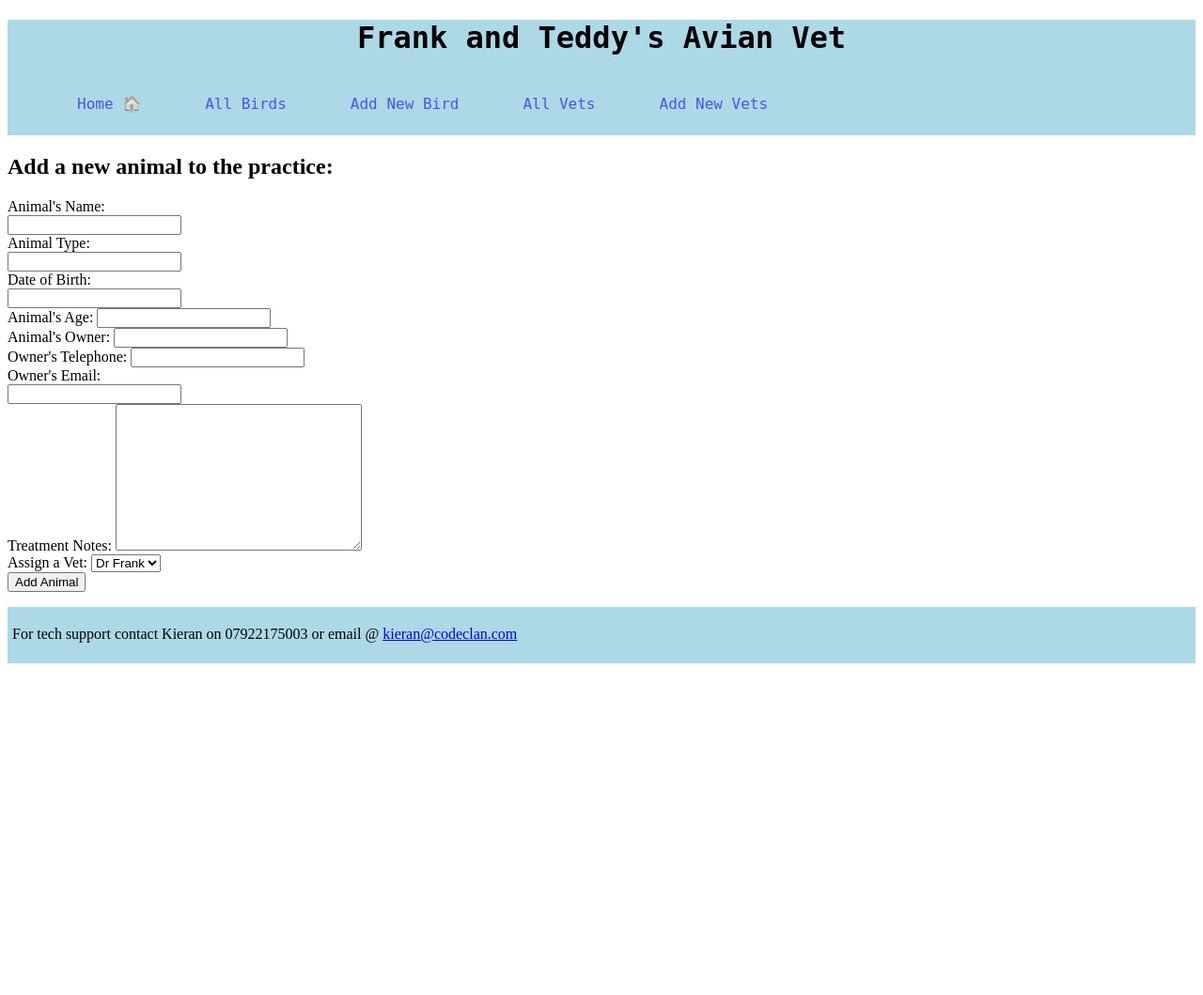
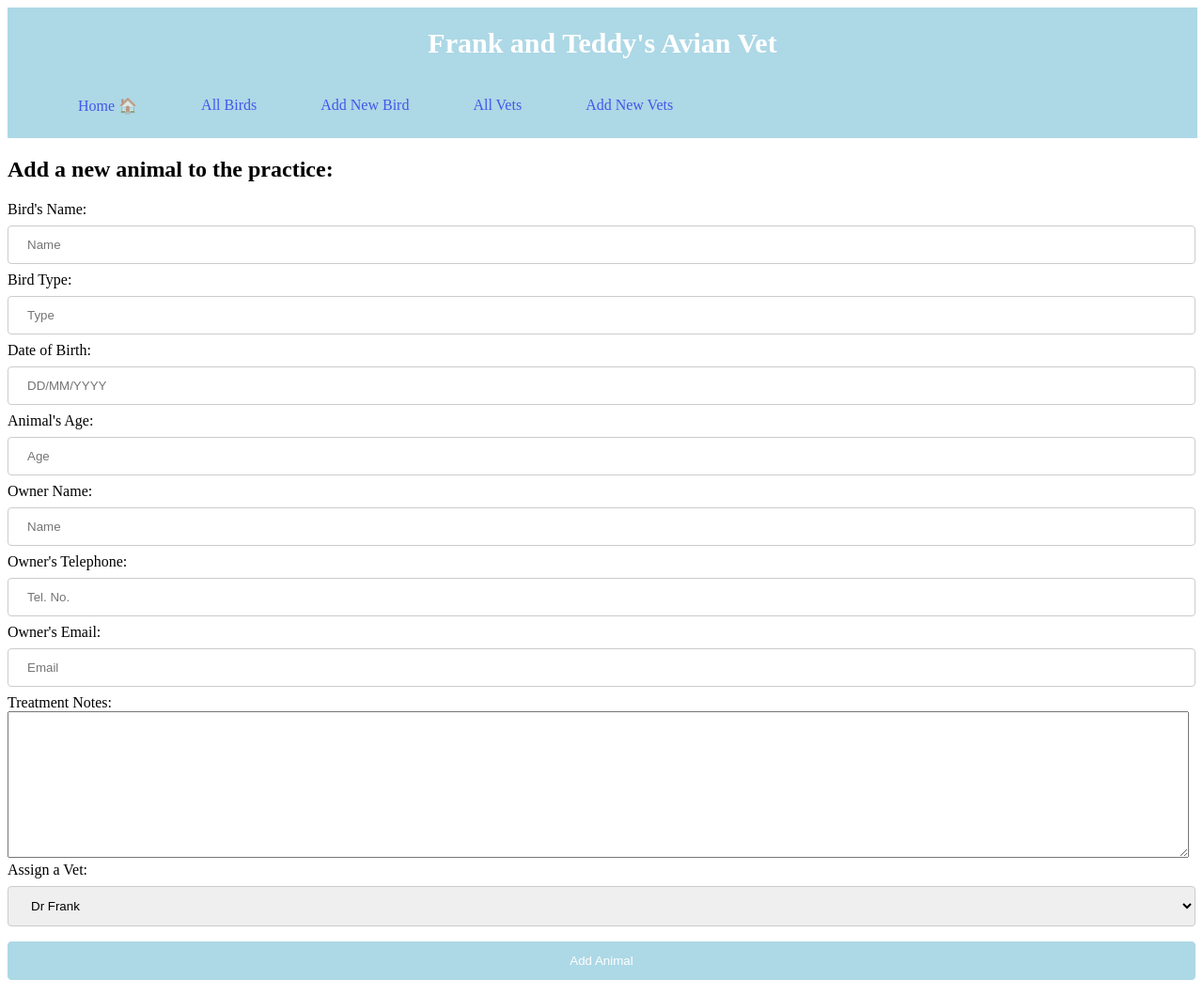
Before and after one commit to KRooney941/Project1, a Flask app: page /animals/new in a window 1280 px wide. Shown: the whole page at 94% size. Before the commit the page ends 706 px from the top, so only its background shows below. Run offline with Flask 2, Linux system fonts and the light colour scheme; data comes from the database, SQL or seed files in the repository; both versions use the stored data as it was after the commit.

Commit message:
MVP working

```diff
--- a/controllers/animals_controller.py
+++ b/controllers/animals_controller.py
@@ -31,8 +31,8 @@ def add_animal():
     owner_email = request.form["owner_email"]
     notes = request.form["notes"]
     vet = vet_repository.select(request.form['vet_id'])
-    animal = Animal(name, type, dob, age, notes,
-                    owner, owner_email, owner_tel, vet)
+    animal = Animal(name, type, dob, age,
+                    owner, owner_tel, owner_email, notes, vet)
     animal_repository.save(animal)
     return redirect("/animals")
 
@@ -40,8 +40,8 @@ def add_animal():
 @animals_blueprint.route("/animals/<id>/edit", methods=['GET'])
 def edit_animal(id):
     animal = animal_repository.select(id)
-    vet = vet_repository.select_all()
-    return render_template('/animals/edit.html', animal=animal, vet=vet)
+    vets = vet_repository.select_all()
+    return render_template('/animals/edit.html', animal=animal, all_vets=vets)
 
 
 @animals_blueprint.route("/animals/<id>", methods=['POST'])
@@ -55,8 +55,8 @@ def update_animal(id):
     owner_tel = request.form["owner_tel"]
     owner_email = request.form["owner_email"]
     vet = vet_repository.select(request.form['vet_id'])
-    animal = Animal(name, type, dob, age, owner,
-                    owner_email, owner_tel, notes, vet)
+    animal = Animal(name, type, dob, age, owner, owner_tel,
+                    owner_email,  notes, vet, id)
     animal_repository.update(animal)
     # return redirect('/animals')
 
--- a/repositories/animal_repository.py
+++ b/repositories/animal_repository.py
@@ -56,5 +56,5 @@ def delete(id):
 def update(animal):
     sql = "UPDATE animals SET (name, type, dob, age, owner, owner_tel, owner_email, notes, vet_id) = (?, ?, ?, ?, ?, ?, ?, ?, ?) WHERE id = ?"
     values = [animal.name, animal.type, animal.dob, animal.age, animal.owner,
-              animal.owner_tel, animal.owner_email, animal.notes, animal.vet.id]
+              animal.owner_tel, animal.owner_email, animal.notes, animal.vet.id, animal.id]
     run_sql(sql, values)
--- a/static/style.css
+++ b/static/style.css
@@ -1,24 +1,16 @@
 header {
-    position: relative;
-	display: block;
-	height: 30%;
-	max-height: 200px;
-	text-align: center;
-	justify-content: center;
-	font-family: "Major Mono Display", monospace;
-    background-color: lightblue;
+        padding: 1px;
+        text-align: center;
+        background: lightblue;
+        color: white;
+        font-size: 15px;
+        width:100%;
 }
 
-footer {
-    padding-left: 5px;
-    background-color: lightblue;
-    height: 60px;
+header > nav {
+    font-size: 0px;
 }
 
-
-footer > p {
-    padding-top: 20px;
-}
 
 .url_buttons {
     display: flex;
@@ -46,7 +38,7 @@ footer > p {
   }
 
 
-#home-image {
+   #home-image {
     background-image: url('images/for_them.png');
     width:100vw;
     height: 85vh;
@@ -76,3 +68,66 @@ footer > p {
     background-color: blue;
     color: white;
   }
+
+  main {
+    width:100%;
+  }
+
+  input[type=text], select {
+    width: 100%;
+    padding: 12px 20px;
+    margin: 8px 0;
+    display: inline-block;
+    border: 1px solid #ccc;
+    border-radius: 4px;
+    box-sizing: border-box;
+  }
+
+  input[type=submit] {
+    width: 100%;
+    background-color: lightblue;
+    color: white;
+    padding: 14px 20px;
+    margin: 8px 0;
+    border: none;
+    border-radius: 4px;
+    cursor: pointer;
+  }
+
+  input[type=submit]:hover {
+    background-color:darkblue;
+  }
+
+textarea {
+    width: 99%;
+}
+
+.animal {
+    padding-top: 30px;
+}
+
+.all_vets{
+    padding-top: 35px;
+}
+
+.add_animal_button > button{
+    background-color: lightblue;
+    color: white;
+    width: 100%;
+    padding: 12px 20px;
+    margin: 8px 0;
+    display: inline-block;
+    border: 1px solid lightblue;
+    border-radius: 4px;
+    box-sizing: border-box;
+
+}
+
+.add_animal_button  :hover{
+    background-color: darkblue;
+  }
+
+
+.delete_button_vet {
+    padding-top: 10px;
+}
--- a/templates/animals/edit.html
+++ b/templates/animals/edit.html
@@ -54,10 +54,11 @@
     </div>
 
 </div>
+<button type="submit">Update Details</button>
 </form>
 
-    <button type="submit">Update Details</button>
 
-</form>
+
+
 
 {% endblock %}
--- a/templates/animals/new.html
+++ b/templates/animals/new.html
@@ -7,38 +7,40 @@
         <div>
             <h2>Add a new animal to the practice:</h2>
         </div>
-            <label for="name">Animal's Name:</label><br>
-            <input type="text" id="name" name="name"><br>
 
         <div>
-            <label for="type">Animal Type:</label><br>
-            <input type="text" id="type" name="type"><br>
+            <label for="name">Bird's Name:</label><br>
+            <input type="text" id="name" name="name" placeholder="Name"><br>
+        </div>
+        <div>
+            <label for="type">Bird Type:</label><br>
+            <input type="text" id="type" name="type" placeholder="Type"><br>
         </div>
 
         <div>
             <label for="dob">Date of Birth:</label><br>
-            <input type="text" id="dob" name="dob"><br>
+            <input type="text" id="dob" name="dob" placeholder="DD/MM/YYYY"><br>
         </div>
 
         <div>
             <label for="age">Animal's Age:</label>
-            <input type="text" id="age" name="age">
+            <input type="text" id="age" name="age" placeholder="Age">
         </div>
 
         <div>
-            <label for="owner">Animal's Owner:</label>
-            <input type="text" id="owner" name="owner">
+            <label for="owner">Owner Name:</label>
+            <input type="text" id="owner" name="owner" placeholder="Name">
         </div>
 
 
         <div>
             <label for="owner_tel">Owner's Telephone:</label>
-            <input type="text" id="owner_tel" name="owner_tel">
+            <input type="text" id="owner_tel" name="owner_tel" placeholder="Tel. No.">
         </div>
 
         <div>
             <label for="owner_email">Owner's Email:</label><br>
-            <input type="text" id="owner_email" name="owner_email">
+            <input type="text" id="owner_email" name="owner_email" placeholder="Email">
         </div>
 
 
@@ -55,8 +57,9 @@
                 {% endfor %}
             </select>
         </div>
-
+        <div class="add_animal_button">
             <button type="submit">Add Animal</button>
+        </div>
     </div>
 </form>
 
--- a/templates/base.html
+++ b/templates/base.html
@@ -31,8 +31,8 @@
     {% endblock %}
     </body>
   </main>
-  <footer>
+  <!-- <footer>
     <p>For tech support contact Kieran on 07922175003 or email @ <a href="mailto:kieran@codeclan.com?subject=Mail from Our Site">kieran@codeclan.com</a></p>
-  </footer>
+  </footer> -->
 </body>
 </html>
```
Also changed, not shown: templates/animals/show.html (+9 -10 lines), templates/vets/index.html (+9 -5 lines), db/vet_management.db.
